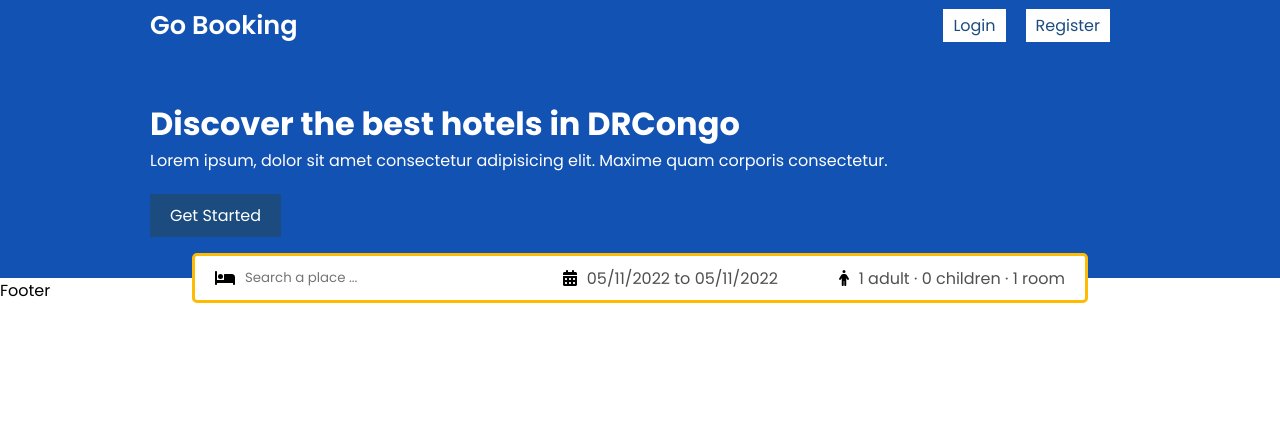
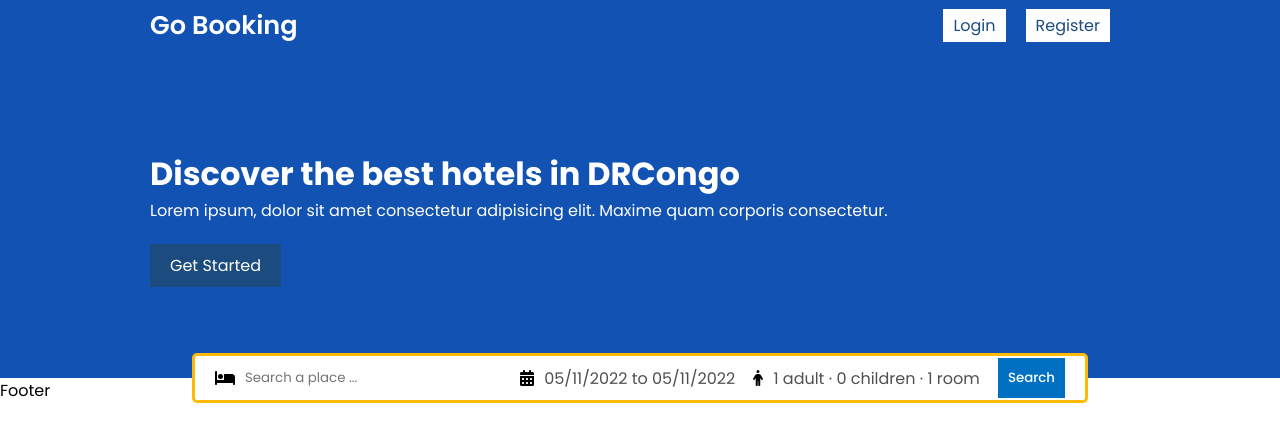
Before and after one commit to marcos-mus/booking-landingpage, a React (Create React App) app: page / in a window 1280 px wide. Shown: the top 442 px of the page. Built offline with nearby package versions, Linux system fonts and the light colour scheme.

Commit message:
feat : add search btn

```diff
--- a/src/App.js
+++ b/src/App.js
@@ -3,6 +3,7 @@ import { BrowserRouter, Routes, Route } from "react-router-dom";
 import Footer from "./components/footer/Footer";
 import TopBar from "./components/topbar/TopBar";
 import Home from "./pages/home/Home";
+import Hotel from "./pages/hotel/Hotel";
 
 const App = () => {
   return (
@@ -11,6 +12,7 @@ const App = () => {
       <Routes>
         <Route path="/" element={<Home />} />
         <Route path="/login" element={<h1>Login</h1>} />
+        <Route path="/hotels" element={<Hotel />} />
       </Routes>
       <Footer />
     </BrowserRouter>
--- a/src/components/header/header.scss
+++ b/src/components/header/header.scss
@@ -1,7 +1,7 @@
 .header {
   background-color: var(--primary);
   color: #fff;
-  padding: 50px 150px;
+  padding: 100px 150px;
   position: relative;
 
   p {
--- a/src/components/searchbar/SearchBar.jsx
+++ b/src/components/searchbar/SearchBar.jsx
@@ -127,6 +127,11 @@ const SearchBar = () => {
           </div>
         )}
       </div>
+      <div className="search__item">
+        <button className="search__item__button" onClick={handleSearch}>
+          Search
+        </button>
+      </div>
     </div>
   );
 };
--- a/src/components/searchbar/searchbar.scss
+++ b/src/components/searchbar/searchbar.scss
@@ -80,5 +80,14 @@
       }
 
     }
+
+    &__button {
+      background-color: #0071c2;
+      color: white;
+      font-weight: 500;
+      border: none;
+      padding: 10px;
+      cursor: pointer;
+    }
   }
 }
--- /dev/null
+++ b/src/pages/hotel/Hotel.jsx
@@ -0,0 +1,9 @@
+import React from 'react'
+
+const Hotel = () => {
+  return (
+    <div>Hotel</div>
+  )
+}
+
+export default Hotel
```
Also changed, not shown: src/pages/hotel/hotel.scss (added).
